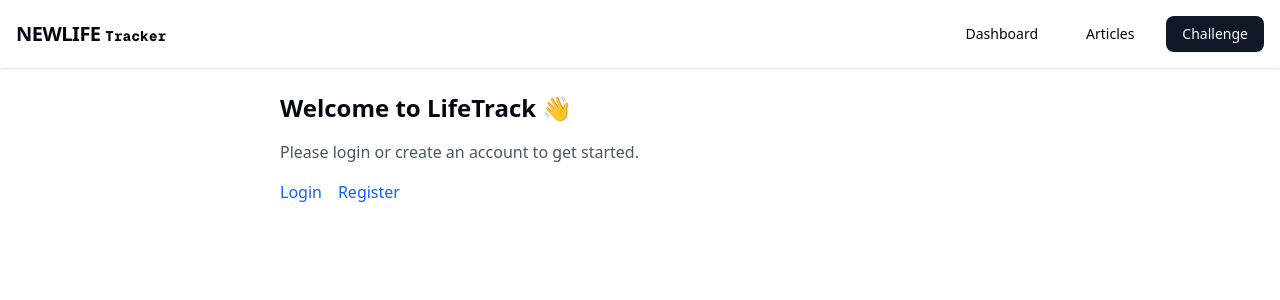
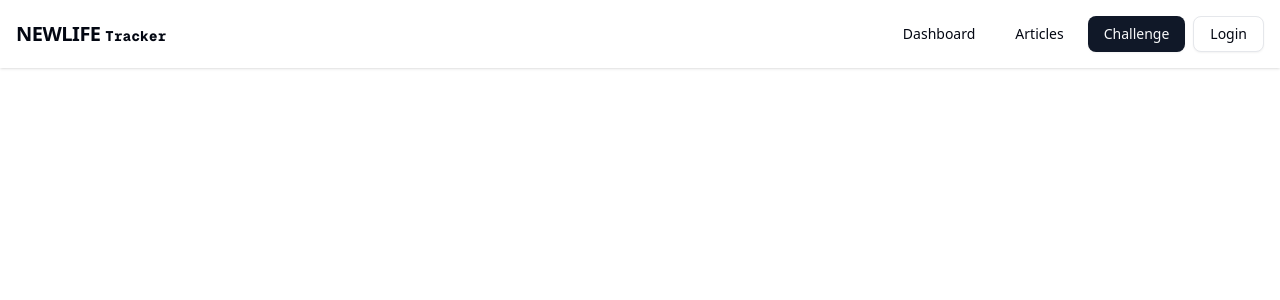
Before and after one commit to amralmaamari/LifeTrack, a Next.js app in the folder client/: page / in a window 1280 px wide. Shown: the top 300 px of the page. Built offline with nearby package versions, Linux system fonts and the light colour scheme.

Commit message:
change the Login to header

```diff
--- a/client/src/app/page.tsx
+++ b/client/src/app/page.tsx
@@ -1,43 +1,13 @@
 "use client";
 
 import Header from "@/components/Header";
-import { useAuth } from "@/context/auth-context";
-import Link from "next/link";
 
 export default function Home() {
-  const { user, logout, isLoggedIn } = useAuth();
-
   return (
     <>
       <Header />
 
-      <main className="p-6 max-w-3xl mx-auto">
-        {isLoggedIn ? (
-          <div>
-            <h1 className="text-2xl font-bold mb-4">Welcome back, {user?.fullName} 👋</h1>
-            <p className="text-gray-700 mb-4">You’re logged in with {user?.email}</p>
-            <button
-              onClick={logout}
-              className="text-white bg-red-500 hover:bg-red-600 px-4 py-2 rounded"
-            >
-              Logout
-            </button>
-          </div>
-        ) : (
-          <div>
-            <h1 className="text-2xl font-bold mb-4">Welcome to LifeTrack 👋</h1>
-            <p className="text-gray-600 mb-4">Please login or create an account to get started.</p>
-            <div className="flex gap-4">
-              <Link href="/login">
-                <span className="text-blue-600 hover:underline">Login</span>
-              </Link>
-              <Link href="/signup">
-                <span className="text-blue-600 hover:underline">Register</span>
-              </Link>
-            </div>
-          </div>
-        )}
-      </main>
+
     </>
   );
 }
--- a/client/src/components/Header.tsx
+++ b/client/src/components/Header.tsx
@@ -1,15 +1,40 @@
-"use client"
+"use client";
 import { Button } from "@/components/ui/button";
-import Link from "next/link"; // Use Next.js Link, not react-router
+import Link from "next/link";
+import { useAuth } from "@/context/auth-context";
 
 export default function Header() {
+  const { user, logout } = useAuth();
+
   return (
     <header className="p-4 flex justify-between items-center shadow-sm bg-white">
-      <h1 className="text-xl font-extrabold tracking-tight">NEWLIFE <span className="text-sm font-mono tracking-wide">Tracker</span></h1>
-      <nav className="space-x-4">
-        <Link href="/dashboard"><Button type="button" variant="ghost">Dashboard</Button></Link>
-        <Link href="/article"><Button type="button" variant="ghost">Articles</Button></Link>
-        <Link href="/challenge"><Button type="button"> Challenge</Button></Link>
+      <h1 className="text-xl font-extrabold tracking-tight">
+        NEWLIFE <span className="text-sm font-mono tracking-wide">Tracker</span>
+      </h1>
+
+      <nav className="flex items-center space-x-2">
+        <Link href="/dashboard">
+          <Button variant="ghost">Dashboard</Button>
+        </Link>
+        <Link href="/article">
+          <Button variant="ghost">Articles</Button>
+        </Link>
+        <Link href="/challenge">
+          <Button>Challenge</Button>
+        </Link>
+
+        {user ? (
+          <>
+            <span className="text-sm font-medium text-gray-700">👋 {user.fullName}</span>
+            <Button variant="destructive" onClick={logout}>
+              Logout
+            </Button>
+          </>
+        ) : (
+          <Link href="/login">
+            <Button variant="outline">Login</Button>
+          </Link>
+        )}
       </nav>
     </header>
   );
```
